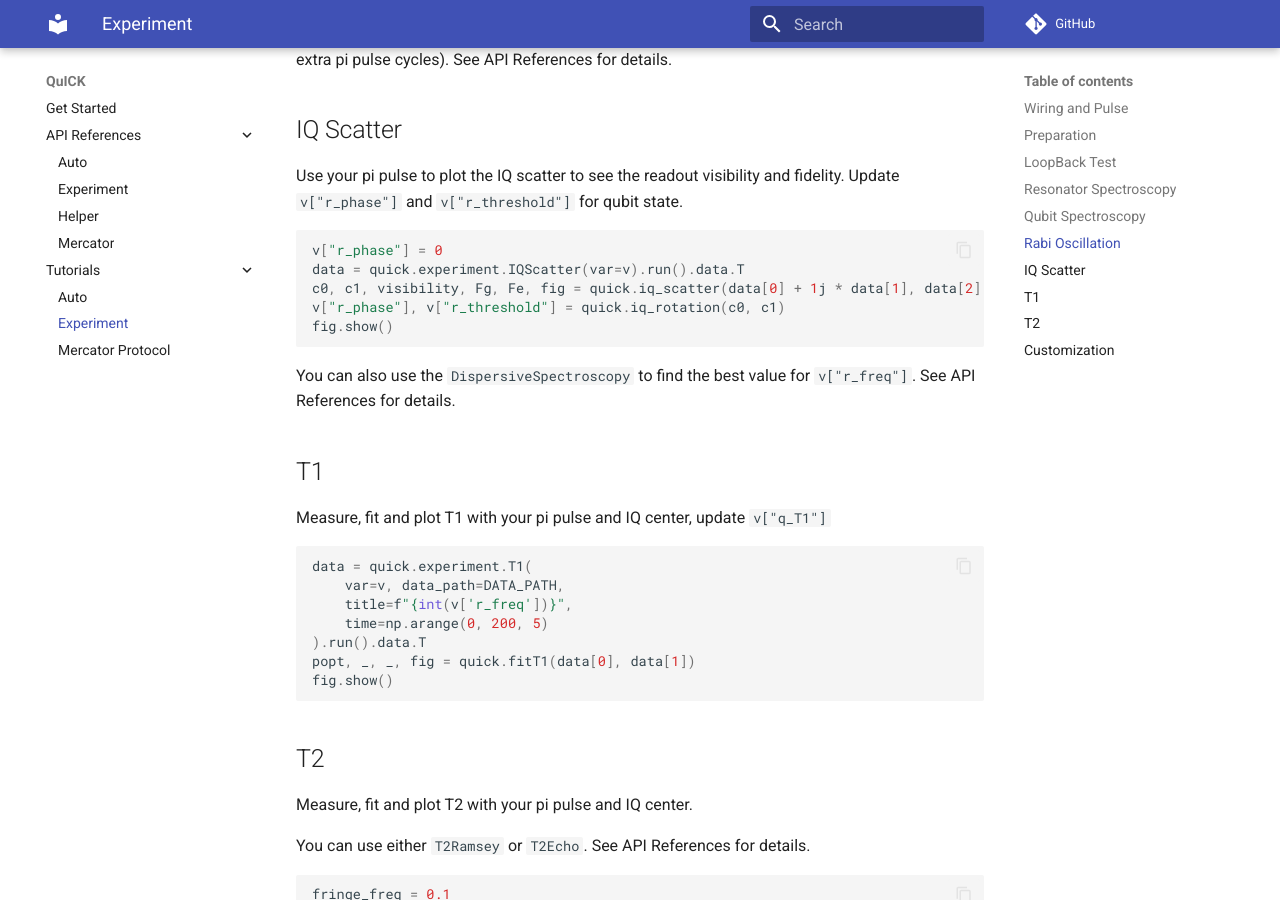
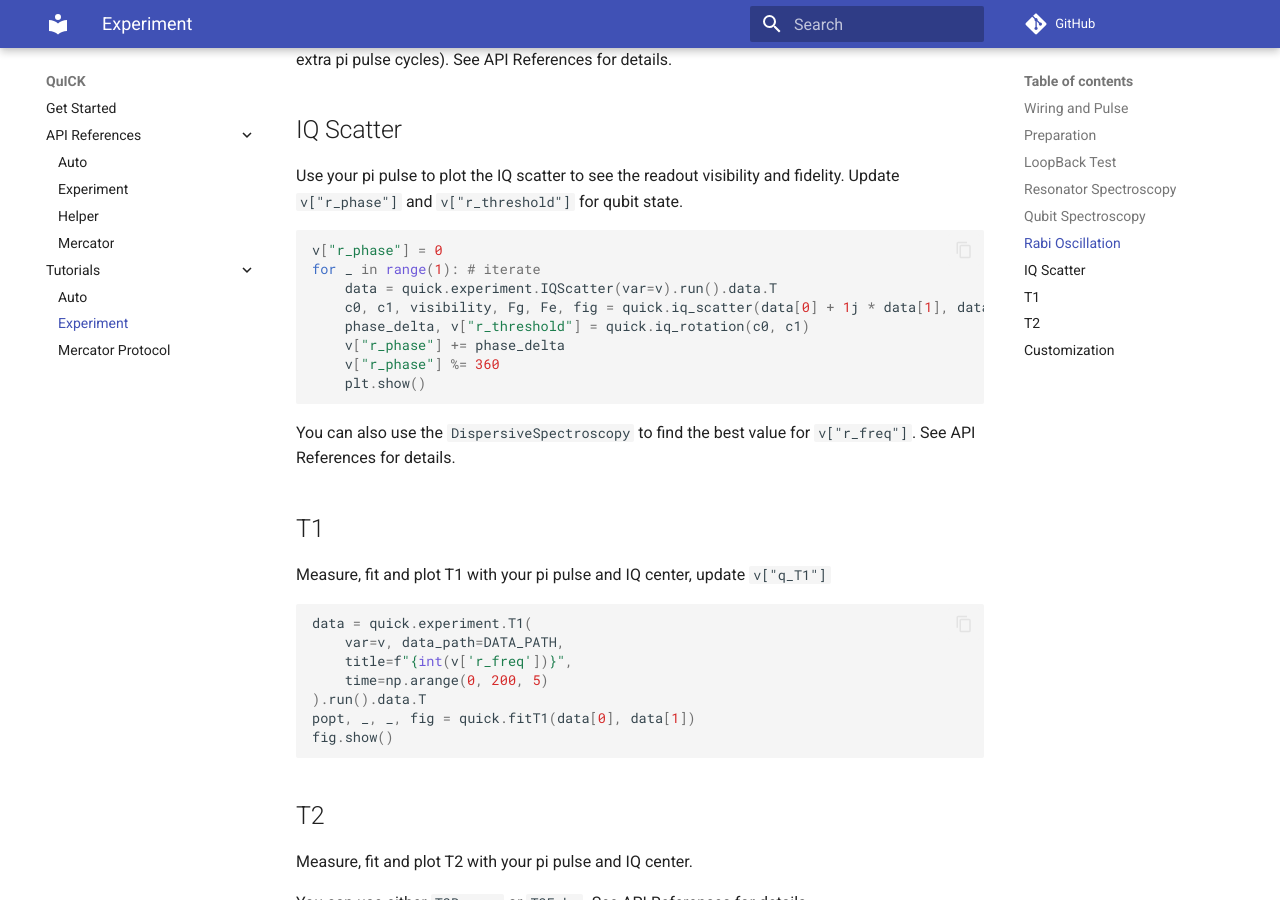
Before and after one commit to clelandlab/quick, an MkDocs documentation site: the page built from docs/Tutorials/experiment.md, in a window 1280 px wide and 900 px high, scrolled down 2541 px. Built offline with MkDocs 1.6.1 and Material for MkDocs 9.7.7, drawn with Linux system fonts in a browser that asks for light colours; comment, search, counter and statistics services are not loaded.

Commit message:
Update power

````diff
--- a/docs/Tutorials/experiment.md
+++ b/docs/Tutorials/experiment.md
@@ -107,10 +107,13 @@ Use your pi pulse to plot the IQ scatter to see the readout visibility and fidel
 
 ```python
 v["r_phase"] = 0
-data = quick.experiment.IQScatter(var=v).run().data.T
-c0, c1, visibility, Fg, Fe, fig = quick.iq_scatter(data[0] + 1j * data[1], data[2] + 1j * data[3])
-v["r_phase"], v["r_threshold"] = quick.iq_rotation(c0, c1)
-fig.show()
+for _ in range(1): # iterate
+    data = quick.experiment.IQScatter(var=v).run().data.T
+    c0, c1, visibility, Fg, Fe, fig = quick.iq_scatter(data[0] + 1j * data[1], data[2] + 1j * data[3])
+    phase_delta, v["r_threshold"] = quick.iq_rotation(c0, c1)
+    v["r_phase"] += phase_delta
+    v["r_phase"] %= 360
+    plt.show()
 ```
 
 You can also use the `DispersiveSpectroscopy` to find the best value for `v["r_freq"]`. See API References for details.
````
Also changed, not shown: 2 other files.
